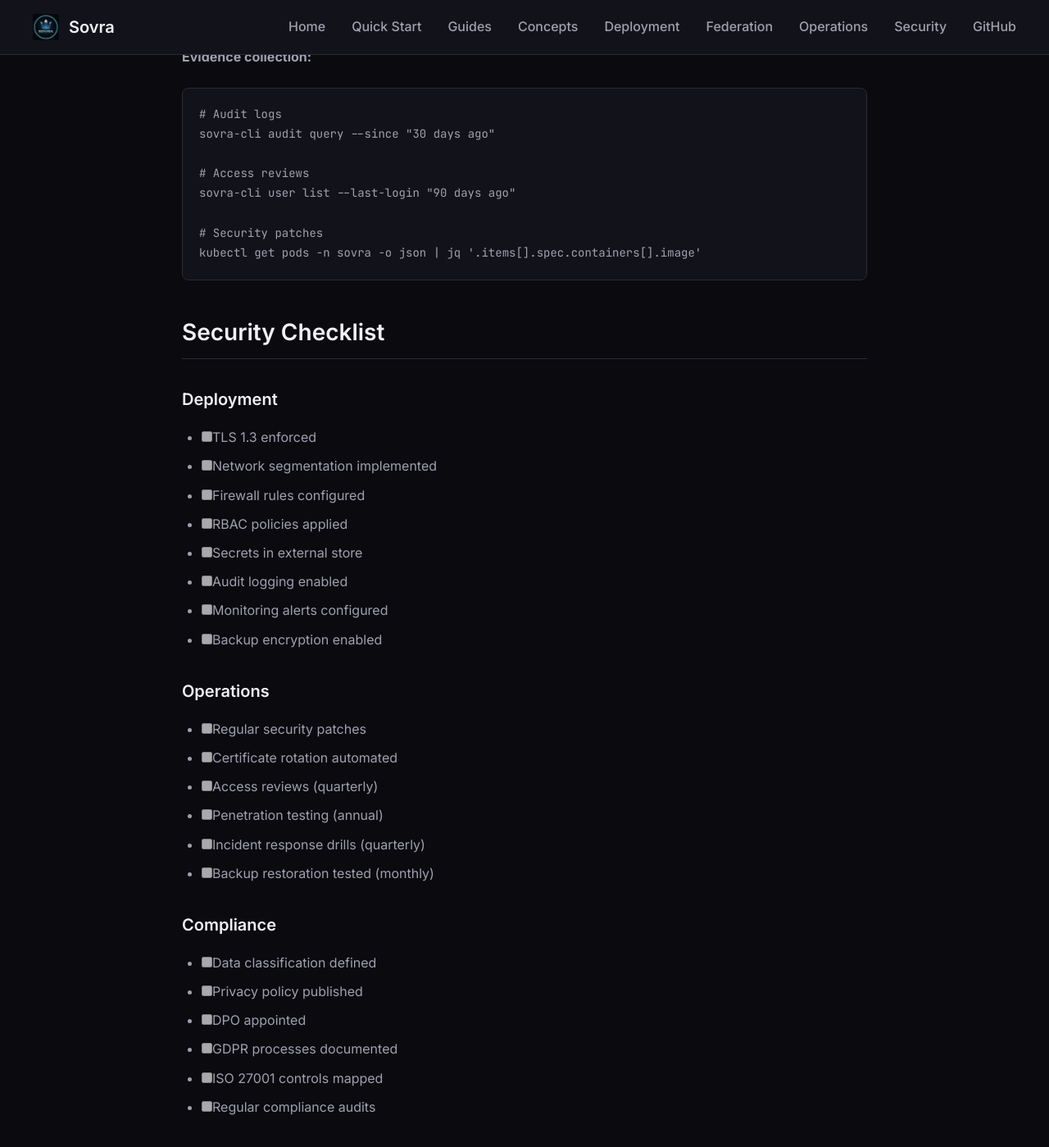
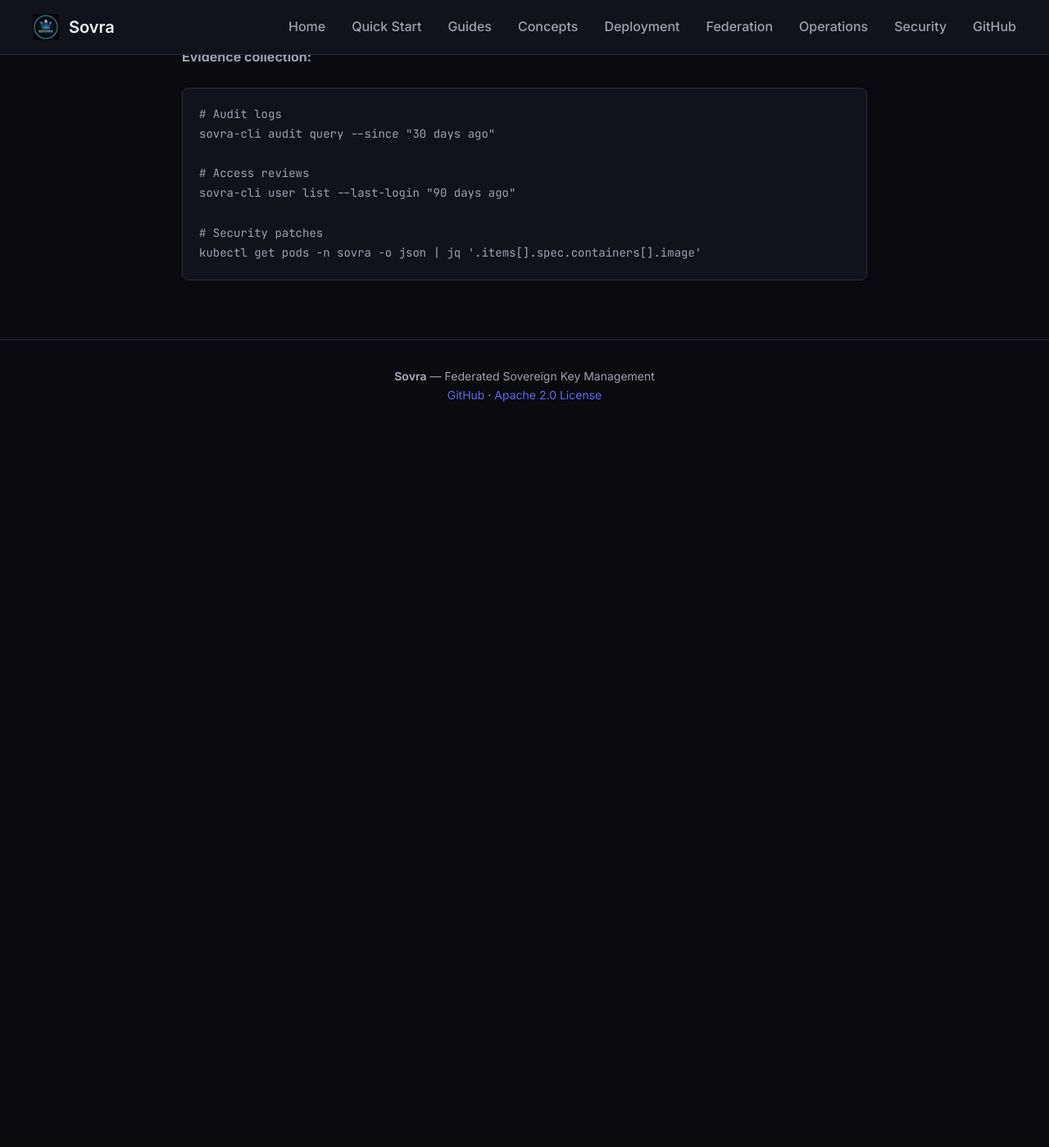
Before and after one commit to witlox/sovra, a Jekyll site: the page built from docs/security/best-practices.md, in a window 1280 px wide and 1400 px high, scrolled down 10014 px. Shown: the whole window at 82% size. Built offline with Jekyll 4.4.1, drawn with Linux system fonts in a browser that asks for light colours; after the commit the page ends 10540 px from its top, so only the background shows below that; some of the changed text lies outside the part shown.

````diff
--- a/docs/security/best-practices.md
+++ b/docs/security/best-practices.md
@@ -386,34 +386,3 @@
 # Security patches
 kubectl get pods -n sovra -o json | jq '.items[].spec.containers[].image'
 ```
-
-## Security Checklist
-
-### Deployment
-
-- [ ] TLS 1.3 enforced
-- [ ] Network segmentation implemented
-- [ ] Firewall rules configured
-- [ ] RBAC policies applied
-- [ ] Secrets in external store
-- [ ] Audit logging enabled
-- [ ] Monitoring alerts configured
-- [ ] Backup encryption enabled
-
-### Operations
-
-- [ ] Regular security patches
-- [ ] Certificate rotation automated
-- [ ] Access reviews (quarterly)
-- [ ] Penetration testing (annual)
-- [ ] Incident response drills (quarterly)
-- [ ] Backup restoration tested (monthly)
-
-### Compliance
-
-- [ ] Data classification defined
-- [ ] Privacy policy published
-- [ ] DPO appointed
-- [ ] GDPR processes documented
-- [ ] ISO 27001 controls mapped
-- [ ] Regular compliance audits
````
Also changed, not shown: other parts of docs/security/best-practices.md (+2 -2 lines), docs/deployment/air-gap.md (+0 -4 lines), docs/guides/index.md (+4 -4 lines), docs/operations/index.md (+3 -31 lines), docs/security/authentication.md (+0 -2 lines), docs/security/authorization.md (+0 -2 lines).
